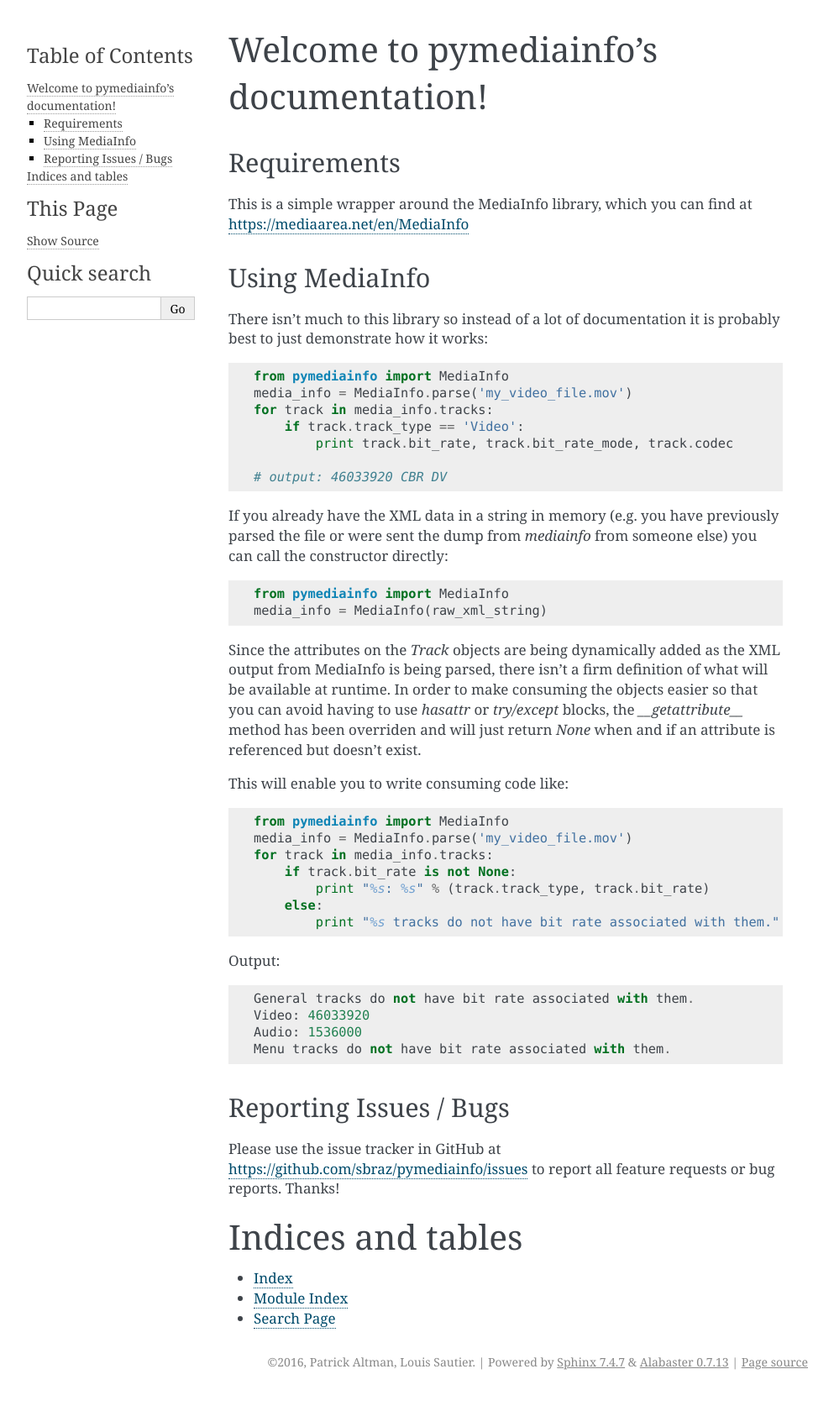
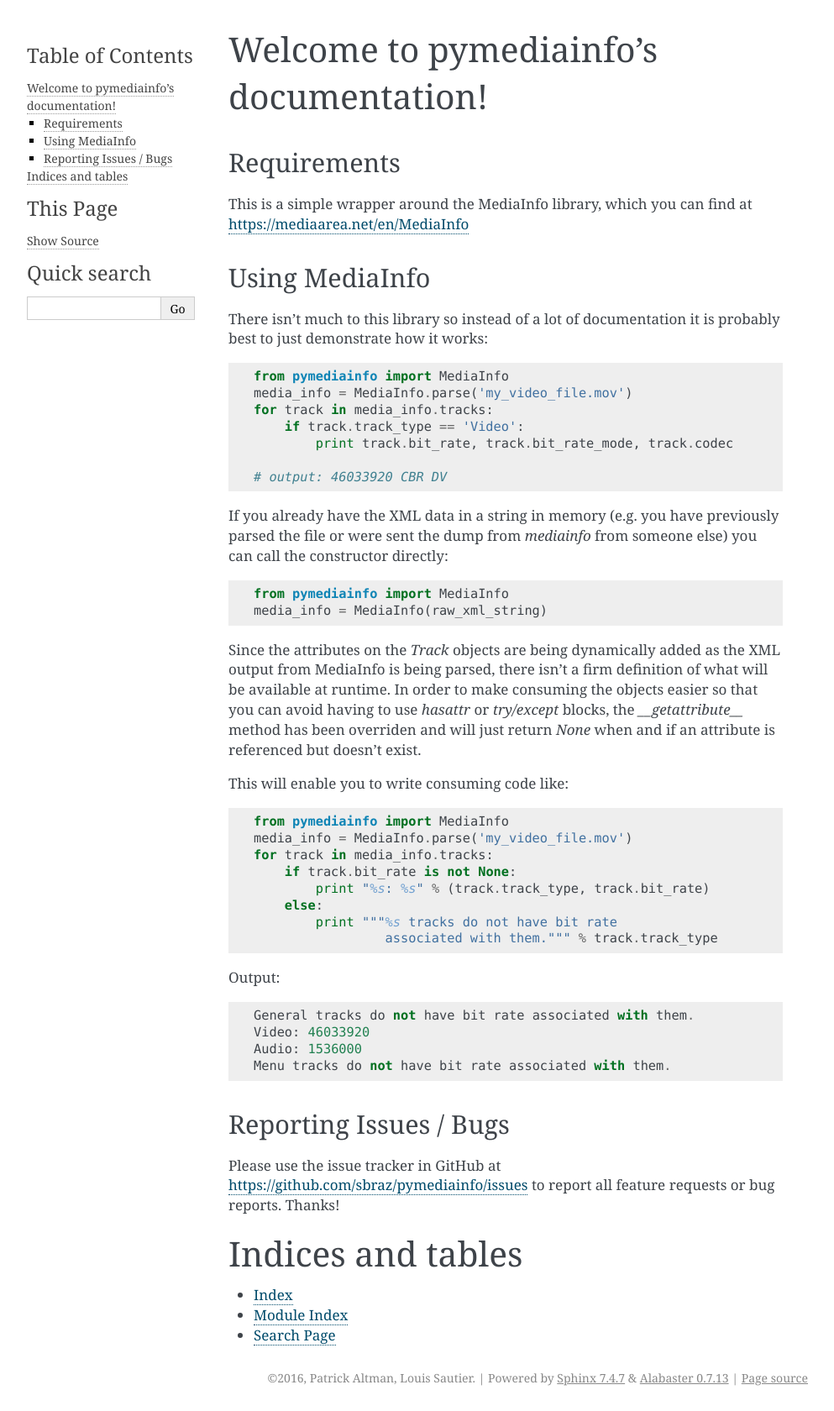
Before and after one commit to sbraz/pymediainfo, a Sphinx documentation site: the page built from docs/index.rst, in a window 1280 px wide. Shown: the whole page at 84% size, without its empty margins (148-1141 px from the left). Built offline with Sphinx 7.4.7, drawn with Linux system fonts in a browser that asks for light colours.

Commit message:
Cosmetic fixes to doc

```diff
--- a/docs/index.rst
+++ b/docs/index.rst
@@ -15,7 +15,9 @@
 ===============
 
 There isn't much to this library so instead of a lot of documentation it is
-probably best to just demonstrate how it works::
+probably best to just demonstrate how it works:
+
+.. code-block:: python
 
  from pymediainfo import MediaInfo
  media_info = MediaInfo.parse('my_video_file.mov')
@@ -27,7 +29,9 @@
 
 If you already have the XML data in a string in memory (e.g. you have previously
 parsed the file or were sent the dump from `mediainfo` from someone else) you
-can call the constructor directly::
+can call the constructor directly:
+
+.. code-block:: python
 
  from pymediainfo import MediaInfo
  media_info = MediaInfo(raw_xml_string)
@@ -39,7 +43,9 @@
 `__getattribute__` method has been overriden and will just return `None` when
 and if an attribute is referenced but doesn't exist.
 
-This will enable you to write consuming code like::
+This will enable you to write consuming code like:
+
+.. code-block:: python
 
  from pymediainfo import MediaInfo
  media_info = MediaInfo.parse('my_video_file.mov')
@@ -47,7 +53,8 @@
      if track.bit_rate is not None:
          print "%s: %s" % (track.track_type, track.bit_rate)
      else:
-         print "%s tracks do not have bit rate associated with them." % track.track_type
+         print """%s tracks do not have bit rate
+                  associated with them.""" % track.track_type
 
 Output::
 
```
